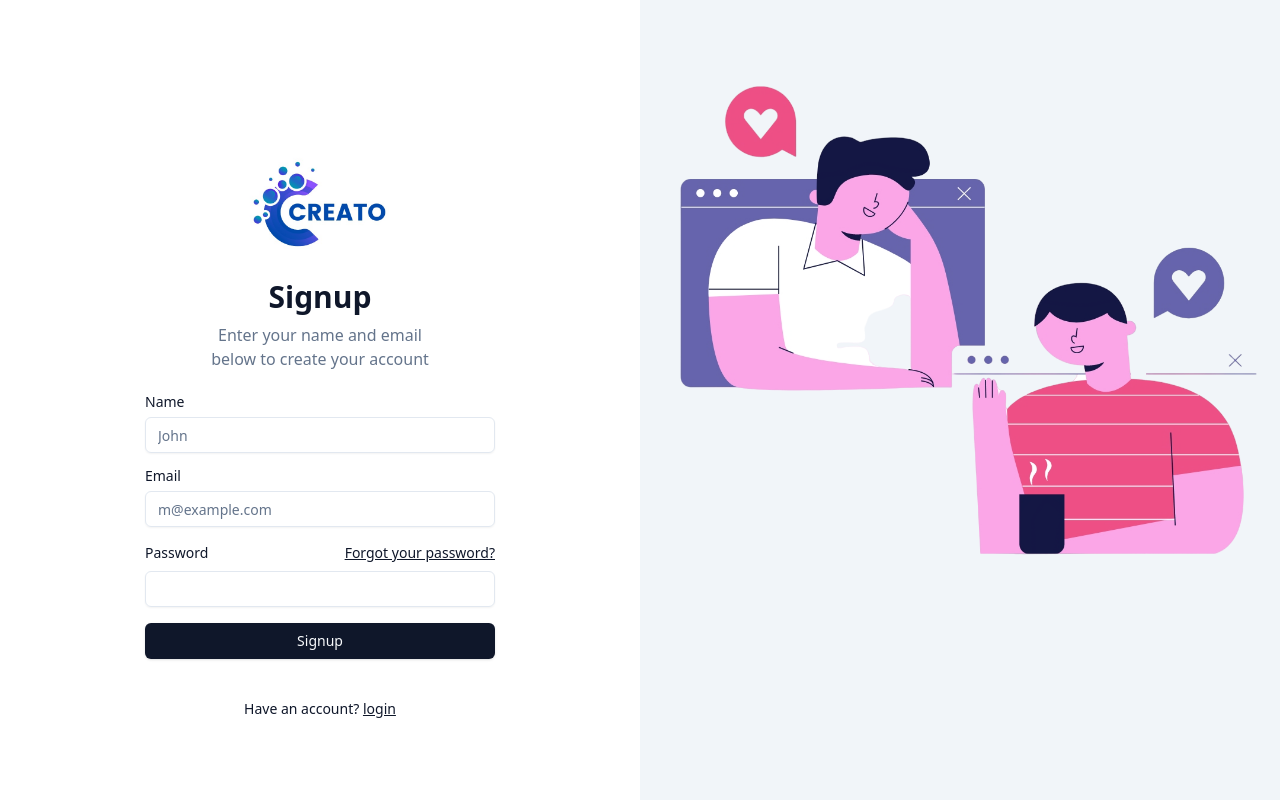
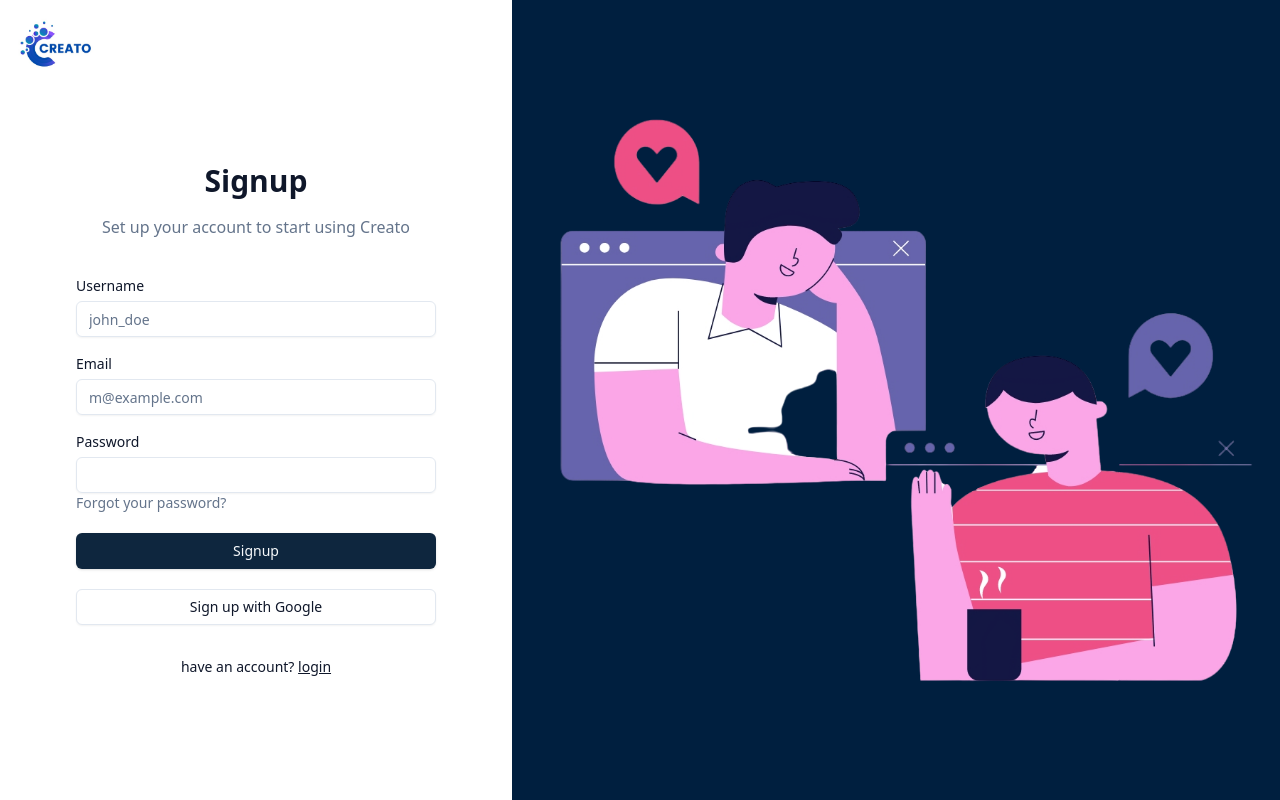
Before and after one commit to Abhisek0721/crontrack-frontend, a React (Vite) app: page /signup in a window 1280 px wide. Built offline with nearby package versions, Linux system fonts and the light colour scheme.

Commit message:
feat: login/singup

```diff
--- /dev/null
+++ b/src/App.css
@@ -0,0 +1,4 @@
+:root{
+
+
+}
--- a/src/pages/Login.tsx
+++ b/src/pages/Login.tsx
@@ -1,23 +1,28 @@
-import { Button } from "@/components/ui/button"
-import { Input } from "@/components/ui/input"
-import { Label } from "@/components/ui/label"
-import { Link } from "react-router-dom"
-import Creato from "../assets/Creato-logo.jpg"
-import Background from "../assets/Login-Background.png"
+import { Button } from "@/components/ui/button";
+import { Input } from "@/components/ui/input";
+import { Label } from "@/components/ui/label";
+import { Link } from "react-router-dom";
+import Creato from "../assets/Creato-logo.jpg";
+import Background from "../assets/Login-Background.png";
+
 export function Login() {
   return (
-        <div className="w-full  lg:grid lg:min-h-[600px] lg:grid-cols-2 xl:min-h-[800px] overflow-hidden">
-            <div className="flex-col  items-center justify-center pt-12">
-                <div className="flex justify-center items-center"> <img src={Creato} className=" w-[150px] rounded-[50%]" alt="" /></div>
-                <div className="mx-auto grid w-[350px] gap-6">
-                    <div className="grid gap-2 text-center">
-                        <h1 className="text-3xl font-bold">Login</h1>
+    <div className="w-full flex justify-between items-center overflow-hidden">
+      <div className="fixed top-1 left-4">
+        {" "}
+        <img src={Creato} className=" w-[80px] rounded-[50%]" alt="" />
+      </div>
+
+      <div className="lg:max-w-[60vw] my-auto mx-auto px-3">
+        <div className="text-center py-6">
+          <h1 className="text-3xl font-bold py-4">Login</h1>
           <p className="text-balance text-muted-foreground">
             Enter your email below to login to your account
           </p>
         </div>
-                    <form>
-                        <div className="grid gap-4">
+
+        <form className="py-4">
+          <div className="grid gap-5">
             <div className="grid gap-2">
               <Label htmlFor="email">Email</Label>
               <Input
@@ -31,16 +36,22 @@ export function Login() {
             <div className="grid gap-2">
               <div className="flex items-center">
                 <Label htmlFor="password">Password</Label>
+              </div>
+              <Input
+                id="password"
+                type="password"
+                name="password"
+                required
+                autoComplete="current-password"
+              />
               <Link
                 to="#"
-                                        className="ml-auto inline-block text-sm underline"
+                className=" mt-[-0.5rem] inline-block text-sm text-muted-foreground"
               >
                 Forgot your password?
               </Link>
             </div>
-                                <Input id="password" type="password" name="password" required autoComplete="current-password" />
-                            </div>
-                            <Button type="submit" className="w-full">
+            <Button type="submit" className="w-full bg-[#0e263e]">
               Login
             </Button>
             <Button variant="outline" className="w-full">
@@ -48,6 +59,7 @@ export function Login() {
             </Button>
           </div>
         </form>
+
         <div className="mt-4 text-center text-sm">
           Don&apos;t have an account?{" "}
           <Link to="/signup" className="underline">
@@ -55,16 +67,15 @@ export function Login() {
           </Link>
         </div>
       </div>
-            </div>
-            <div className="hidden bg-muted lg:block w-[100%] h-[100vh]">
+
+      <div className="hidden lg:block overflow-hidden w-[65%] h-[100vh] bg-[#001F3F]">
         <img
           src={Background}
-                    alt="Image"
-                    width="1920"
-                    height="1080"
-                    className="h-full w-full object-cover dark:brightness-[0.2] dark:grayscale"
+          alt="Background Image"
+          className="dark:brightness-[0.2] dark:grayscale w-full h-full object-contain"
+          loading="lazy"
         />
       </div>
     </div>
-    )
+  );
 }
--- a/src/pages/Signup.tsx
+++ b/src/pages/Signup.tsx
@@ -1,32 +1,34 @@
-import { Button } from "@/components/ui/button"
-import { Input } from "@/components/ui/input"
-import { Label } from "@/components/ui/label"
-import { Link } from "react-router-dom"
-import Creato from "../assets/Creato-logo.jpg"
-import Background from "../assets/Login-Background.png"
+import { Button } from "@/components/ui/button";
+import { Input } from "@/components/ui/input";
+import { Label } from "@/components/ui/label";
+import { Link } from "react-router-dom";
+import Creato from "../assets/Creato-logo.jpg";
+import Background from "../assets/Login-Background.png";
 
 export function Signup() {
   return (
-        <div className="w-full lg:grid lg:min-h-[600px] lg:grid-cols-2 xl:min-h-[800px] overflow-hidden">
-        <div className="flex flex-col items-center justify-center pt-12 overflow-hidden">
-            <div className="flex justify-center items-center">
-                <img src={Creato} className=" w-[150px] rounded-[50%]" alt="" />
+    <div className="w-full flex justify-between items-center overflow-hidden">
+      <div className="fixed top-1 left-4">
+        {" "}
+        <img src={Creato} className=" w-[80px] rounded-[50%]" alt="" />
       </div>
-            <div className="mx-auto grid w-[350px] gap-6">
-                <div className="grid gap-2 text-center">
-                    <h1 className="text-3xl font-bold">Signup</h1>
+
+      <div className="lg:min-w-[30%] my-auto mx-auto px-3">
+        <div className="text-center py-6">
+          <h1 className="text-3xl font-bold py-4">Signup</h1>
           <p className="text-balance text-muted-foreground">
-                        Enter your name and email below to create your account
+            Set up your account to start using Creato
           </p>
         </div>
-                <form>
-                    <div className="grid gap-4">
+
+        <form className="py-4">
+          <div className="grid gap-5">
             <div className="grid gap-2">
-                            <Label htmlFor="name">Name</Label>
+              <Label htmlFor="email">Username</Label>
               <Input
-                                id="name"
-                                type="text"
-                                placeholder="John"
+                id="Username"
+                type="Username"
+                placeholder="john_doe"
                 required
                 autoComplete="username"
               />
@@ -44,36 +46,46 @@ export function Signup() {
             <div className="grid gap-2">
               <div className="flex items-center">
                 <Label htmlFor="password">Password</Label>
+              </div>
+              <Input
+                id="password"
+                type="password"
+                name="password"
+                required
+                autoComplete="current-password"
+              />
               <Link
                 to="#"
-                                    className="ml-auto inline-block text-sm underline"
+                className=" mt-[-0.5rem] inline-block text-sm text-muted-foreground"
               >
                 Forgot your password?
               </Link>
             </div>
-                            <Input id="password" type="password" name="password" required autoComplete="current-password" />
-                        </div>
-                        <Button type="submit" className="w-full">
+            <Button type="submit" className="w-full bg-[#0e263e]">
               Signup
+            </Button>
+            <Button variant="outline" className="w-full">
+              Sign up with Google
             </Button>
           </div>
         </form>
+
         <div className="mt-4 text-center text-sm">
-                    Have an account? {" "}
+          have an account?{" "}
           <Link to="/login" className="underline">
             login
           </Link>
         </div>
       </div>
-        </div>
-        <div className="hidden bg-muted lg:block w-full overflow-hidden">
+
+      <div className="hidden lg:block overflow-hidden w-[60%] h-[100vh] bg-[#001F3F]">
         <img
           src={Background}
-                alt="Image"
-                className="w-full  object-cover dark:brightness-[0.2] dark:grayscale"
+          alt="Background Image"
+          className="dark:brightness-[0.2] dark:grayscale w-full h-full object-contain"
+          loading="lazy"
         />
       </div>
     </div>
-
-    )
+  );
 }
```
Lines whose indentation alone changed are shown as unchanged.
